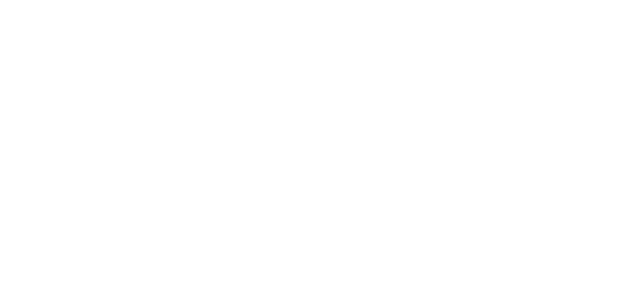
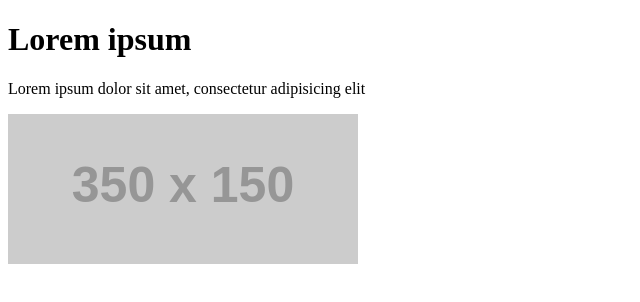
Before and after one commit to mgantunez/ejercicios-de-adalab, a plain HTML site: page modulo-2-leccion-01-ejercicio-3/index.html in a window 1280 px wide. Shown: the whole page, without its empty margins (0-640 px from the left). Drawn offline with Linux system fonts and the light colour scheme; placeholder pictures from the web are drawn by us.

Commit message:
Add exercise 3 module 2

```diff
--- a/modulo-2-leccion-01-ejercicio-3/index.html
+++ b/modulo-2-leccion-01-ejercicio-3/index.html
@@ -3,13 +3,13 @@
 
 <head>
     <meta charset="utf-8">
-    <title>Mi primer código JavaScript</title>
+    <title>Lorem ipsum</title>
 </head>
 
 <body>
-    <h1></h1>
+    <div class="js_div"></div>
 
-    <script src="./main.js"></script>
+    <script src="./js/main.js"></script>
 </body>
 
 </html>
--- /dev/null
+++ b/modulo-2-leccion-01-ejercicio-3/js/main.js
@@ -0,0 +1,11 @@
+'use strict';
+
+const h1 = '<h1>Lorem ipsum</h1>';
+
+const image = '<img src="http://via.placeholder.com/350x150" alt="Imagen de ejemplo con las medidas">';
+
+const paragraph = '<p>Lorem ipsum dolor sit amet, consectetur adipisicing elit</p>';
+
+const div = document.querySelector('.js_div');
+
+div.innerHTML = h1 + paragraph + image;
--- a/modulo-2-leccion-01-ejercicio-3/main.js
+++ /dev/null
@@ -1 +0,0 @@
-'use strict';
```
